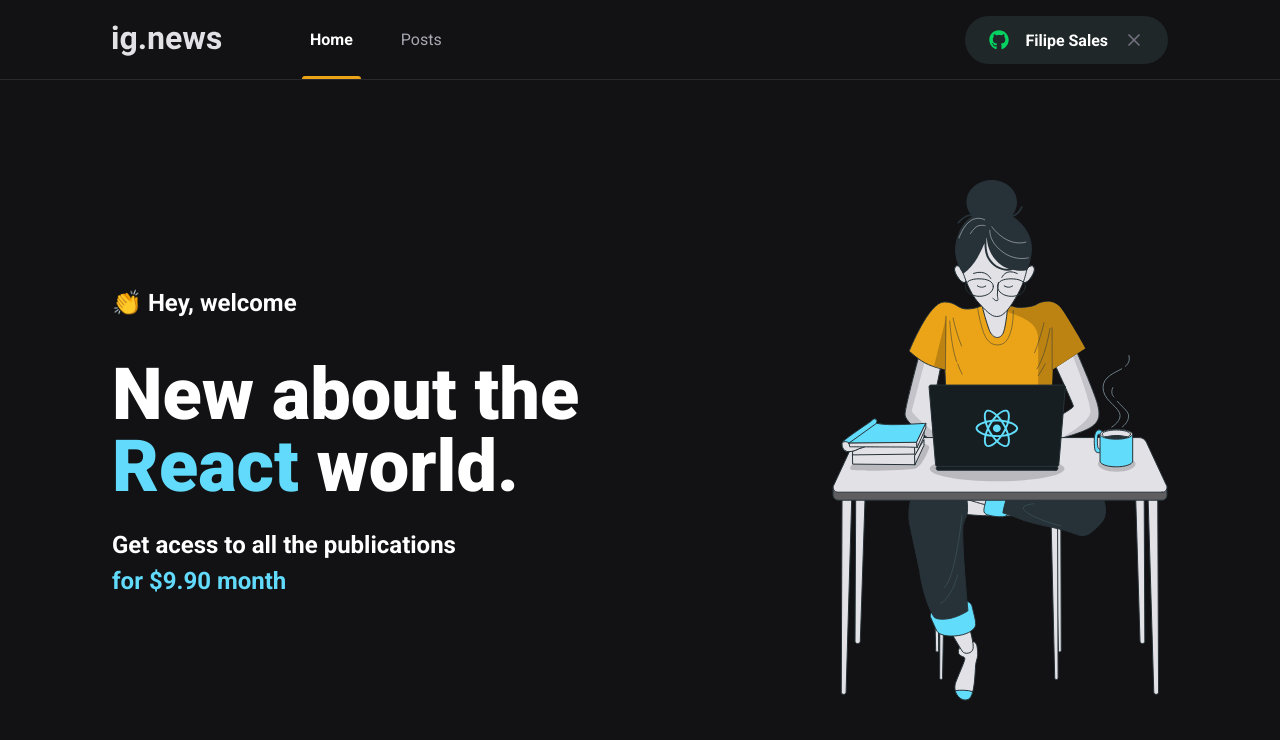
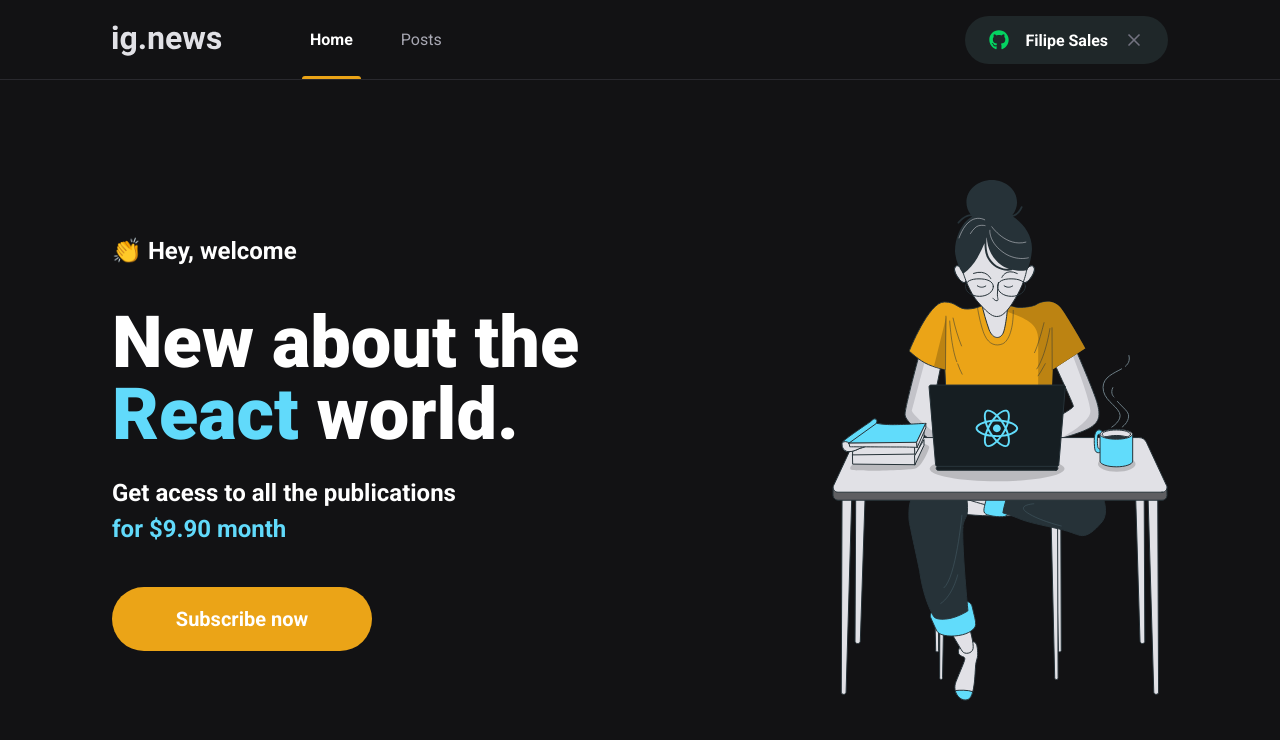
Before and after one commit to filipesalesaraujo/ignews, a Next.js app: page / in a window 1280 px wide. Shown: the top 740 px of the page. Built offline with nearby package versions, Linux system fonts and the light colour scheme.

Commit message:
Componente: SubscribeButton

```diff
--- /dev/null
+++ b/src/components/SubscribeButton/index.tsx
@@ -0,0 +1,9 @@
+import styles from "./styles.module.scss";
+
+export function SubscribeButton(){
+    return (
+        <button type="button" className={styles.subscribeButton}>
+            Subscribe now
+        </button>
+    );
+}
--- /dev/null
+++ b/src/components/SubscribeButton/styles.module.scss
@@ -0,0 +1,17 @@
+.subscribeButton {
+  height: 4rem;
+  width: 260px;
+  border: 0;
+  border-radius: 2rem;
+  background: var(--yellow-500);
+  color: var(--hray-900);
+  font-size: 1.25rem;
+  font-weight: bold;
+  display: flex;
+  align-items: center;
+  justify-content: center;
+  transition: filter 0.2s;
+  &:hover {
+    filter: brightness(0.8);
+  }
+}
--- a/src/pages/home.module.scss
+++ b/src/pages/home.module.scss
@@ -34,4 +34,7 @@
       font-weight: bold;
     }
   }
+  button {
+    margin-top: 2.5rem;
+  }
 }
--- a/src/pages/index.tsx
+++ b/src/pages/index.tsx
@@ -1,4 +1,5 @@
 import Head from "next/head";
+import { SubscribeButton } from "../components/SubscribeButton";
 import styles from "./home.module.scss";
 export default function Home() {
   return (
@@ -17,6 +18,7 @@
               Get acess to all the publications <br />
               <span>for $9.90 month</span>
             </p>
+            <SubscribeButton />
           </section>
           <img src="/images/avatar.svg" alt="Girl coding" />
         </main>
```
